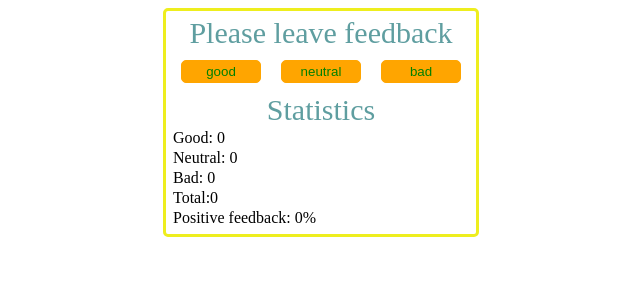
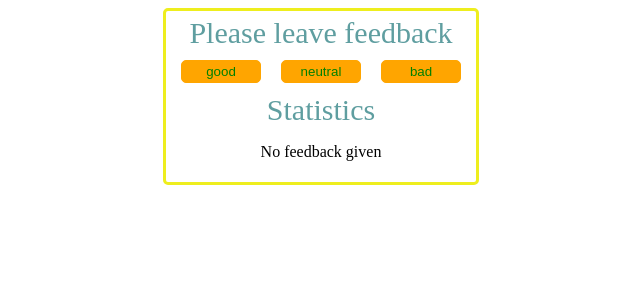
Before and after one commit to Anatoliy-Mostovoy/goit-react-hw-02-feedback, a React (Create React App) app: page / in a window 1280 px wide. Shown: the top 300 px of the page, without its empty margins (319-959 px from the left). Built offline with nearby package versions, Linux system fonts and the light colour scheme.

Commit message:
finished task1 Hw2

```diff
--- a/src/Components/App.js
+++ b/src/Components/App.js
@@ -1,12 +1,15 @@
 import React, { Component } from 'react';
 import s from './Statistics/Statistics.module.css';
+import { Section } from './Section/Section';
 import { Statistics } from './Statistics/Statistics';
 import { FeedbackOptions } from './FeedbackOptions/FeedbackOptions';
+import { Notification } from './Notification/Notification';
 
 export class App extends Component {
   state = { good: 0, neutral: 0, bad: 0 };
-
+  visibleStatistics = false;
   handelBtnClick = event => {
+    this.visibleStatistics = true;
     this.setState(prevState => {
       const { target } = event;
       const value = target.textContent.toLowerCase();
@@ -30,14 +33,15 @@ export class App extends Component {
 
     return (
       <div className={s.container}>
-        <h1 className={s.mainTitle}>Please leave feedback</h1>
-        <div className={s.buttonContainer}>
+        <Section title={'Please leave feedback'}>
           <FeedbackOptions
             options={['good', 'neutral', 'bad']}
             onLeaveFeedback={this.handelBtnClick}
           />
-        </div>
-        <h2 className={s.secondTitle}>Statistics</h2>
+        </Section>
+
+        <Section title={'Statistics'}>
+          {this.visibleStatistics === true ? (
             <Statistics
               good={good}
               neutral={neutral}
@@ -49,6 +53,10 @@ export class App extends Component {
                 bad,
               )}
             />
+          ) : (
+            <Notification message={'No feedback given'} />
+          )}
+        </Section>
       </div>
     );
   }
--- a/src/Components/FeedbackOptions/FeedbackOptions.js
+++ b/src/Components/FeedbackOptions/FeedbackOptions.js
@@ -5,6 +5,7 @@ import s from '../Statistics/Statistics.module.css';
 export const FeedbackOptions = ({ options, onLeaveFeedback }) => {
   return (
     <>
+      <div className={s.buttonContainer}>
         {options.map(option => {
           return (
             <button
@@ -17,6 +18,7 @@ export const FeedbackOptions = ({ options, onLeaveFeedback }) => {
             </button>
           );
         })}
+      </div>
     </>
   );
 };
--- /dev/null
+++ b/src/Components/Notification/Notification.js
@@ -0,0 +1,10 @@
+import React from 'react';
+import PropTypes from 'prop-types';
+
+export const Notification = ({ message }) => {
+  return <p>{message}</p>;
+};
+
+Notification.propTypes = {
+  message: PropTypes.string.isRequired,
+};
--- /dev/null
+++ b/src/Components/Section/Section.js
@@ -0,0 +1,17 @@
+import React from 'react';
+import PropTypes from 'prop-types';
+import s from '../Statistics/Statistics.module.css';
+
+export const Section = ({ title, children }) => {
+  return (
+    <>
+      <h2 className={s.mainTitle}>{title}</h2>
+      {children}
+    </>
+  );
+};
+
+Section.propTypes = {
+  title: PropTypes.string.isRequired,
+  children: PropTypes.node.isRequired,
+};
```
Lines whose indentation alone changed are shown as unchanged.
